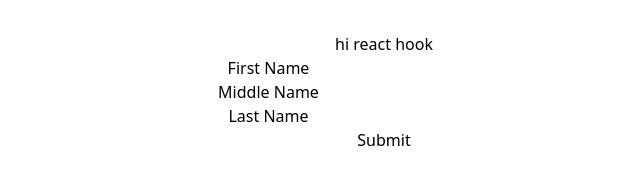
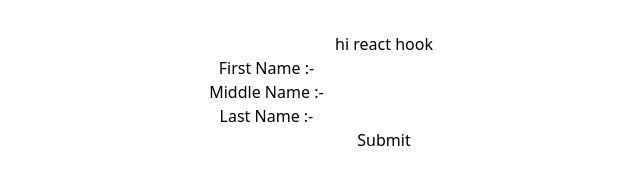
Before and after one commit to NEVIL77/Learning-New-Things, a React (Vite) app: page / in a window 1280 px wide. Shown: the top 177 px of the page, without its empty margins (256-896 px from the left). Built offline with nearby package versions, Linux system fonts and the light colour scheme.

Commit message:
preventing multiple sub and error handling

```diff
--- a/src/component/react-form-hook/ReactFormHook.jsx
+++ b/src/component/react-form-hook/ReactFormHook.jsx
@@ -6,7 +6,7 @@ const ReactFormHook = ()=>{
         register,
         handleSubmit,
         watch,
-        formState: { errors },
+        formState: { errors ,isSubmitting },
     } = useForm()
 
     const handleSub = (data)=>{
@@ -18,18 +18,25 @@ const ReactFormHook = ()=>{
             hi react hook
             <form onSubmit={handleSubmit(handleSub)}>
                 <div>
-                    <label>First Name</label>
-                    <input  {...register('first_name')} />
+                    <label>First Name :- </label>
+                    <input  {...register('first_name',
+                        {
+                            required:true,
+                            minLength : { value : 3 , message : "3 thi vadhare"}
+                        })}
+                    />
+                    { errors.first_name && <p>{errors.first_name.message}</p>}
                 </div>
                 <div>
-                    <label>Middle Name</label>
-                    <input  {...register('middle_name')}/>
+                    <label>Middle Name :- </label>
+                    <input  {...register('middle_name',{required:true})}/>
                 </div>
                 <div>
-                    <label>Last Name</label>
+                    <label>Last Name :- </label>
                     <input  {...register('last_name')}/>
                 </div>
-                <button type="submit">Submit</button>
+                {/* <button type="submit"> Submit</button> */}
+                <input type="submit" disabled={isSubmitting} />
             </form>
         </div>
     )
```
